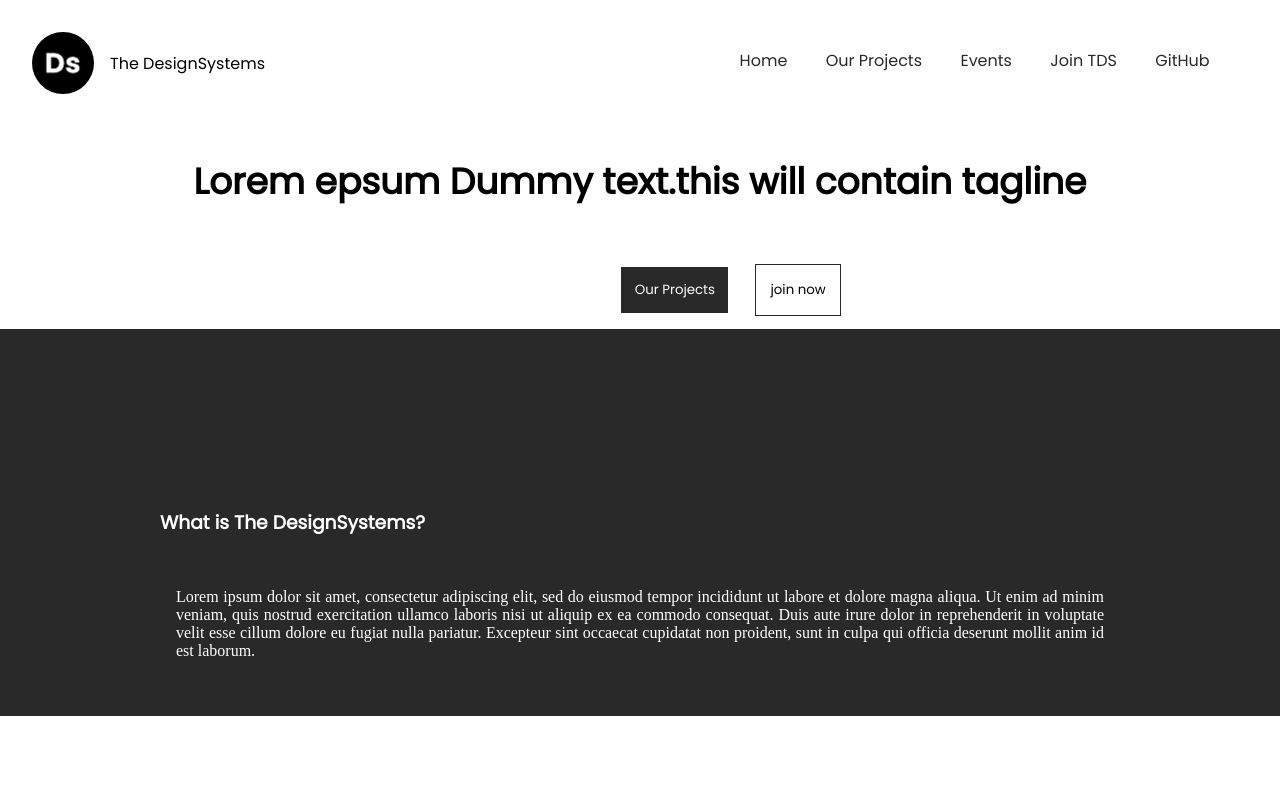
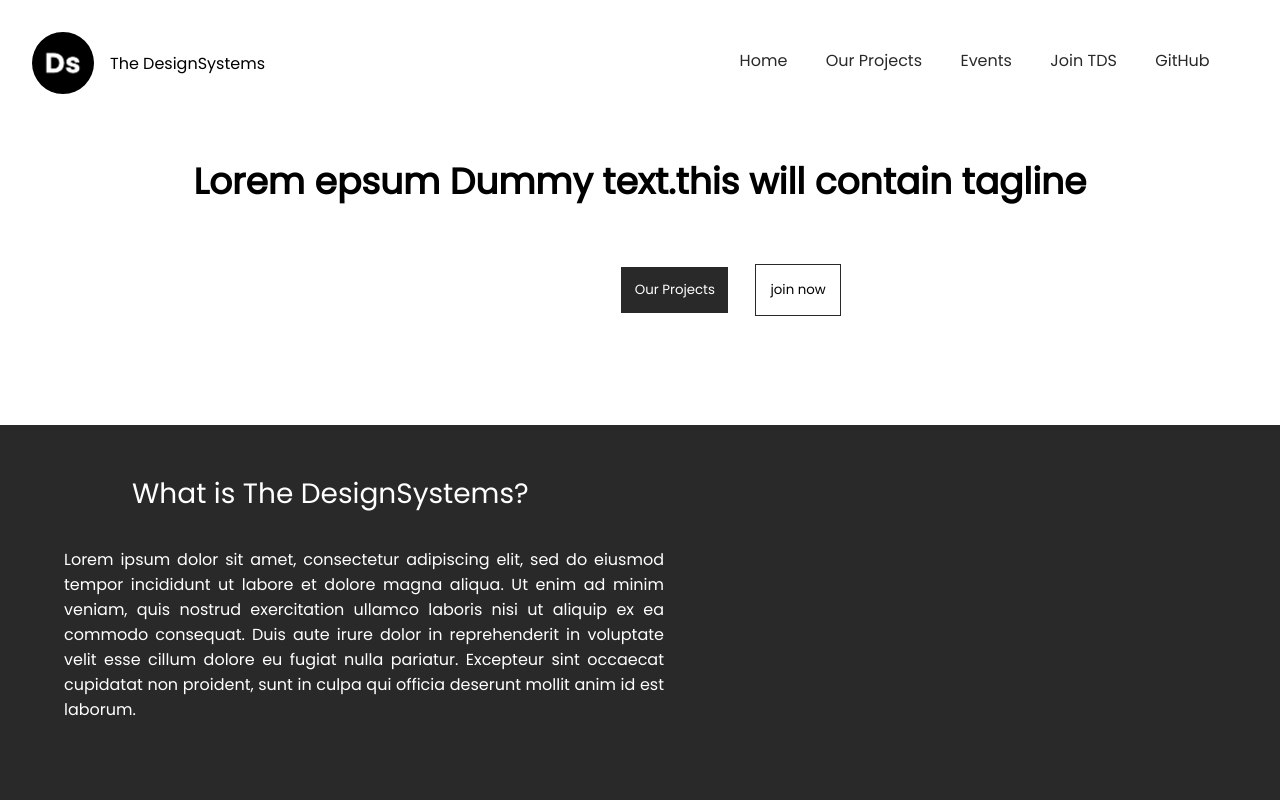
Before and after one commit to yashsehgal/designsystemsoss.github.io, a React (Create React App) app: page / in a window 1280 px wide. Shown: the top 800 px of the page. Built offline with nearby package versions, Linux system fonts and the light colour scheme.

Commit message:
about section added

```diff
--- a/src/css/Home/Home.css
+++ b/src/css/Home/Home.css
@@ -31,18 +31,25 @@
 
 .about {
   background-color: var(--tds-black);
-  padding: 10em;
+  -webkit-box-sizing: border-box;
+          box-sizing: border-box;
+  padding: 3em;
+  margin-top: 6em;
 }
 
-h3 {
+a.about_headline {
   color: white;
   font-family: var(--tds-font-poppins);
+  padding: 2em;
+  margin: 1em;
+  font-size: 28px;
 }
 
 .Home-about_content {
   color: white;
   text-align: justify;
+  font-family: var(--tds-font-poppins);
   padding: 1em;
-  float: left;
+  max-width: 600px;
 }
 /*# sourceMappingURL=Home.css.map */
--- a/src/css/Home/Home.scss
+++ b/src/css/Home/Home.scss
@@ -6,38 +6,43 @@
   padding: 0.5em;
   text-align: center;
   font-size: 36px;
-
 }
 
-.buttons{
+.buttons {
   margin-left: 38em;
 }
-.Home-btn1{
+.Home-btn1 {
   margin: 1em;
   padding: 1em;
   color: white;
   background-color: var(--tds-black);
   font-family: var(--tds-font-poppins);
-    border:none ;
+  border: none;
 }
-.Home-btn2{
+.Home-btn2 {
   margin: 1em;
   padding: 1.1em;
   font-family: var(--tds-font-poppins);
   border: solid 1px var(--tds-black);
   background-color: white;
 }
-.about{
+.about {
   background-color: var(--tds-black);
-    padding: 10em;
+  box-sizing: border-box;
+  padding: 3em;
+  margin-top: 6em;
 }
-h3{
+a.about_headline {
   color: white;
   font-family: var(--tds-font-poppins);
+  padding: 2em;
+  margin: 1em;
+  font-size: 28px;
 }
- .Home-about_content{
+.Home-about_content {
   color: white;
   text-align: justify;
+  font-family: var(--tds-font-poppins);
   padding: 1em;
-    float: left;
+  max-width: 600px;
 }
--- a/src/pages/Home.js
+++ b/src/pages/Home.js
@@ -8,7 +8,7 @@ const Home = () => {
 <button className="Home-btn2">join now</button>
 </div>
 <div className="about">
-<h3>What is The DesignSystems?</h3>
+<a className="about_headline">What is The DesignSystems?</a>
 <p className="Home-about_content">Lorem ipsum dolor sit amet, consectetur adipiscing elit, sed
  do eiusmod tempor incididunt ut labore et dolore magna
 aliqua. Ut enim ad minim veniam, quis nostrud exercitation
```
Also changed, not shown: 2 other files (tests, documents, lock files or other folders). Lines whose indentation alone changed are shown as unchanged.
